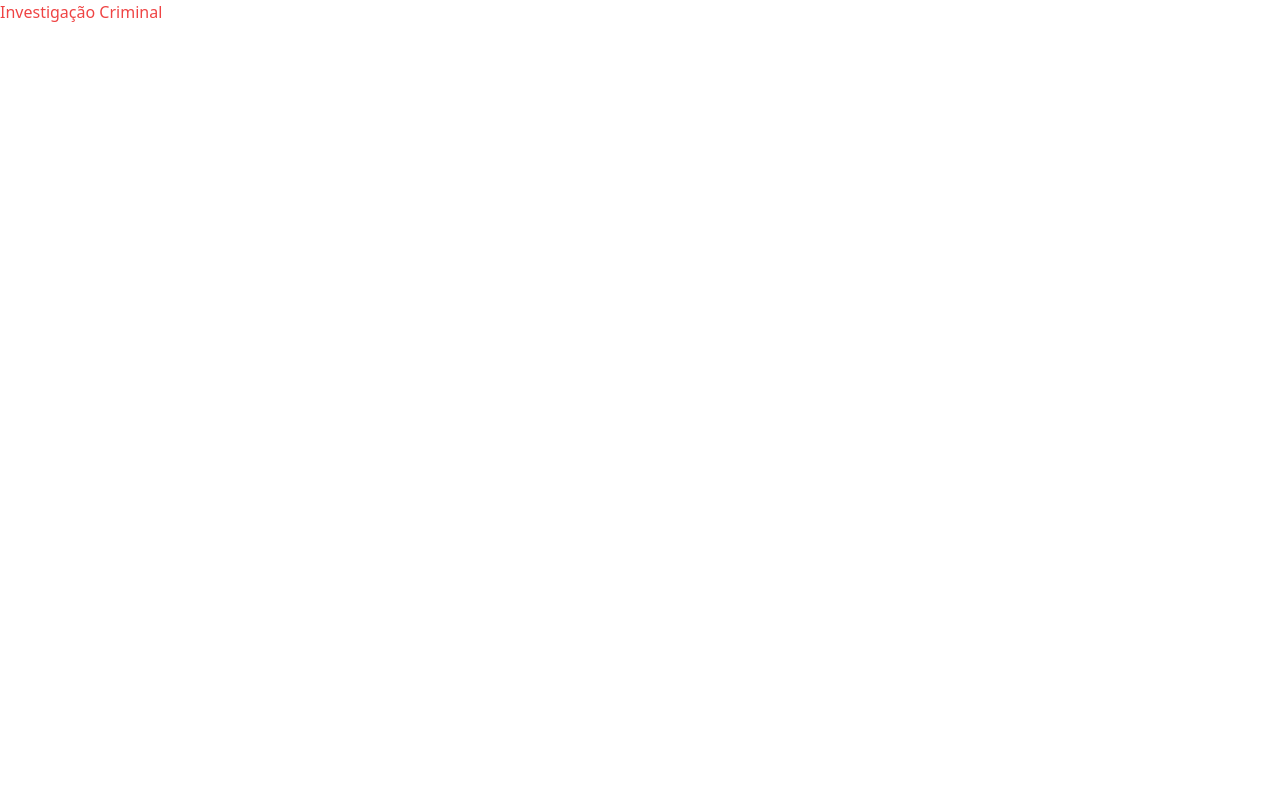
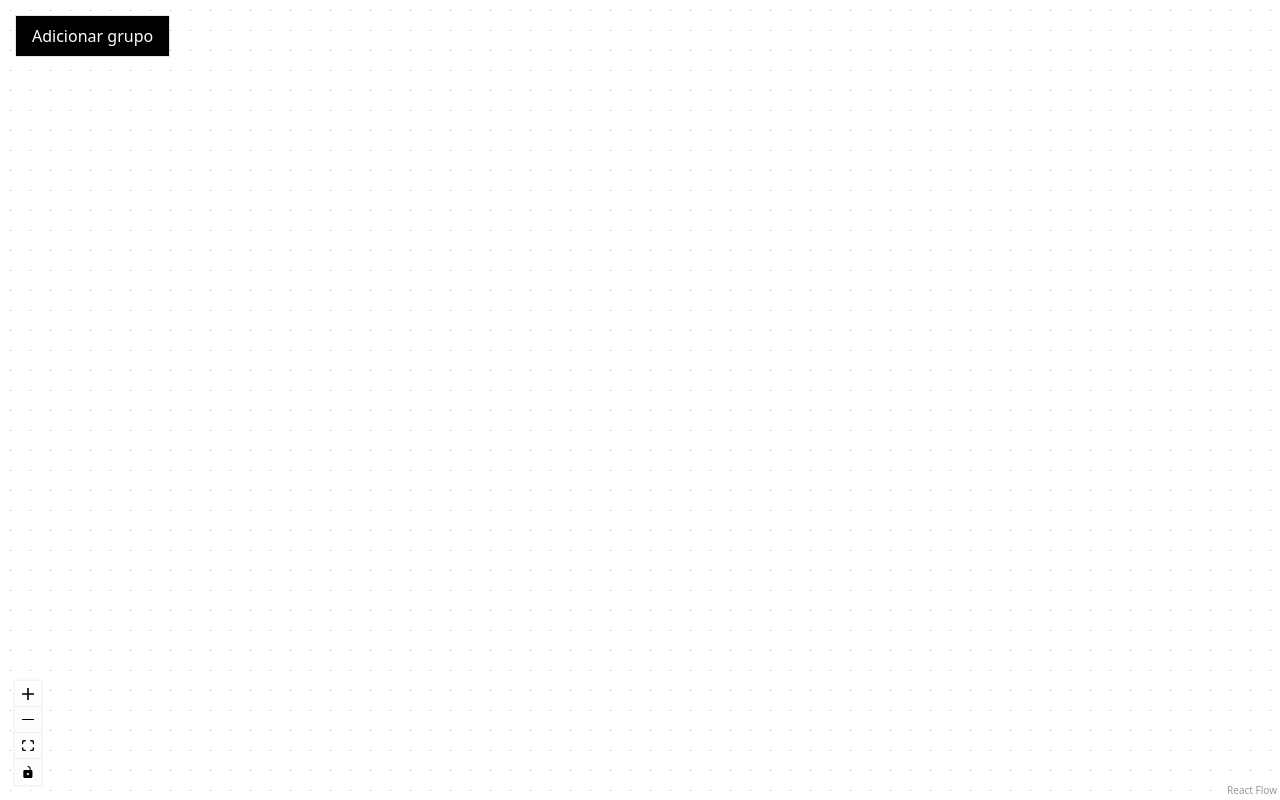
Before and after one commit to henriqueliima/criminal-investigation, a React (Vite) app: page / in a window 1280 px wide. Built offline with nearby package versions, Linux system fonts and the light colour scheme.

Commit message:
feat: add route with tanstack router and add page criminal investigation

```diff
--- a/src/App.tsx
+++ /dev/null
@@ -1,5 +0,0 @@
-function App() {
-  return <h1 className="text-red-500">Investigação Criminal</h1>
-}
-
-export default App
--- a/src/main.tsx
+++ b/src/main.tsx
@@ -1,12 +1,29 @@
 import './index.css'
 
+import { createRouter, RouterProvider } from '@tanstack/react-router'
 import { StrictMode } from 'react'
-import { createRoot } from 'react-dom/client'
+import ReactDOM from 'react-dom/client'
 
-import App from './App.tsx'
+// Import the generated route tree
+import { routeTree } from './routeTree.gen'
 
-createRoot(document.getElementById('root')!).render(
-  <StrictMode>
-    <App />
-  </StrictMode>
-)
+// Create a new router instance
+const router = createRouter({ routeTree })
+
+// Register the router instance for type safety
+declare module '@tanstack/react-router' {
+  interface Register {
+    router: typeof router
+  }
+}
+
+// Render the app
+const rootElement = document.getElementById('root')!
+if (!rootElement.innerHTML) {
+  const root = ReactDOM.createRoot(rootElement)
+  root.render(
+    <StrictMode>
+      <RouterProvider router={router} />
+    </StrictMode>
+  )
+}
--- /dev/null
+++ b/src/pages/CriminalInvestigation.tsx
@@ -0,0 +1,101 @@
+import '@xyflow/react/dist/style.css'
+
+import {
+  addEdge,
+  applyEdgeChanges,
+  applyNodeChanges,
+  Background,
+  Controls,
+  type Edge,
+  Handle,
+  type Node,
+  type OnConnect,
+  type OnEdgesChange,
+  type OnNodesChange,
+  Panel,
+  Position,
+  ReactFlow,
+} from '@xyflow/react'
+import { useCallback, useState } from 'react'
+
+const initialGroups: Node[] = []
+
+const initialEdges: Edge[] = [{ id: 'e1-2', source: '1', target: '2' }]
+
+function CriminalInvestigationPage() {
+  const [nodes, setNodes] = useState<Node[]>(initialGroups)
+  const [edges, setEdges] = useState<Edge[]>(initialEdges)
+
+  const onNodesChange: OnNodesChange = useCallback(
+    (changes) => setNodes((nds) => applyNodeChanges(changes, nds)),
+    [setNodes]
+  )
+  const onEdgesChange: OnEdgesChange = useCallback(
+    (changes) => setEdges((eds) => applyEdgeChanges(changes, eds)),
+    [setEdges]
+  )
+  const onConnect: OnConnect = useCallback(
+    (connection) => setEdges((eds) => addEdge(connection, eds)),
+    [setEdges]
+  )
+
+  const getNodeId = () => `randomnode_${+new Date()}`
+
+  const handleAddInvestigationNode = () => {
+    return (
+      <div className="text-updater-node relative border bg-white p-2">
+        <Handle type="target" position={Position.Top} id="top" />
+        <Handle type="source" position={Position.Bottom} id="bottom" />
+        <Handle type="target" position={Position.Left} id="left" />
+        <Handle type="source" position={Position.Right} id="right" />
+        <div>
+          <h2>Grupo de investigação criminal</h2>
+        </div>
+      </div>
+    )
+  }
+
+  const nodeTypes = {
+    textUpdater: handleAddInvestigationNode,
+  }
+
+  const handleAddGroup = useCallback(() => {
+    const newGroup: Node = {
+      id: getNodeId(),
+      type: 'textUpdater',
+      data: {},
+      position: {
+        x: (Math.random() - 0.5) * 200,
+        y: (Math.random() - 0.5) * 200,
+      },
+    }
+    setNodes((nodes) => nodes.concat(newGroup))
+  }, [setNodes])
+
+  return (
+    <div className="h-screen w-screen">
+      <ReactFlow
+        nodes={nodes}
+        edges={edges}
+        onNodesChange={onNodesChange}
+        onEdgesChange={onEdgesChange}
+        nodeTypes={nodeTypes}
+        onConnect={onConnect}
+        fitView
+      >
+        <Background />
+        <Controls />
+        <Panel>
+          <button
+            className="border bg-black px-4 py-2 text-white"
+            onClick={handleAddGroup}
+          >
+            Adicionar grupo
+          </button>
+        </Panel>
+      </ReactFlow>
+    </div>
+  )
+}
+
+export default CriminalInvestigationPage
--- /dev/null
+++ b/src/routeTree.gen.ts
@@ -0,0 +1,59 @@
+/* eslint-disable */
+
+// @ts-nocheck
+
+// noinspection JSUnusedGlobalSymbols
+
+// This file was automatically generated by TanStack Router.
+// You should NOT make any changes in this file as it will be overwritten.
+// Additionally, you should also exclude this file from your linter and/or formatter to prevent it from being checked or modified.
+
+import { Route as rootRouteImport } from './routes/__root'
+import { Route as IndexRouteImport } from './routes/index'
+
+const IndexRoute = IndexRouteImport.update({
+  id: '/',
+  path: '/',
+  getParentRoute: () => rootRouteImport,
+} as any)
+
+export interface FileRoutesByFullPath {
+  '/': typeof IndexRoute
+}
+export interface FileRoutesByTo {
+  '/': typeof IndexRoute
+}
+export interface FileRoutesById {
+  __root__: typeof rootRouteImport
+  '/': typeof IndexRoute
+}
+export interface FileRouteTypes {
+  fileRoutesByFullPath: FileRoutesByFullPath
+  fullPaths: '/'
+  fileRoutesByTo: FileRoutesByTo
+  to: '/'
+  id: '__root__' | '/'
+  fileRoutesById: FileRoutesById
+}
+export interface RootRouteChildren {
+  IndexRoute: typeof IndexRoute
+}
+
+declare module '@tanstack/react-router' {
+  interface FileRoutesByPath {
+    '/': {
+      id: '/'
+      path: '/'
+      fullPath: '/'
+      preLoaderRoute: typeof IndexRouteImport
+      parentRoute: typeof rootRouteImport
+    }
+  }
+}
+
+const rootRouteChildren: RootRouteChildren = {
+  IndexRoute: IndexRoute,
+}
+export const routeTree = rootRouteImport
+  ._addFileChildren(rootRouteChildren)
+  ._addFileTypes<FileRouteTypes>()
--- /dev/null
+++ b/src/routes/__root.tsx
@@ -0,0 +1,11 @@
+import { createRootRoute, Outlet } from '@tanstack/react-router'
+import { TanStackRouterDevtools } from '@tanstack/react-router-devtools'
+
+const RootLayout = () => (
+  <>
+    <Outlet />
+    <TanStackRouterDevtools />
+  </>
+)
+
+export const Route = createRootRoute({ component: RootLayout })
--- /dev/null
+++ b/src/routes/index.tsx
@@ -0,0 +1,7 @@
+import { createFileRoute } from '@tanstack/react-router'
+
+import CriminalInvestigationPage from '../pages/CriminalInvestigation'
+
+export const Route = createFileRoute('/')({
+  component: CriminalInvestigationPage,
+})
```
